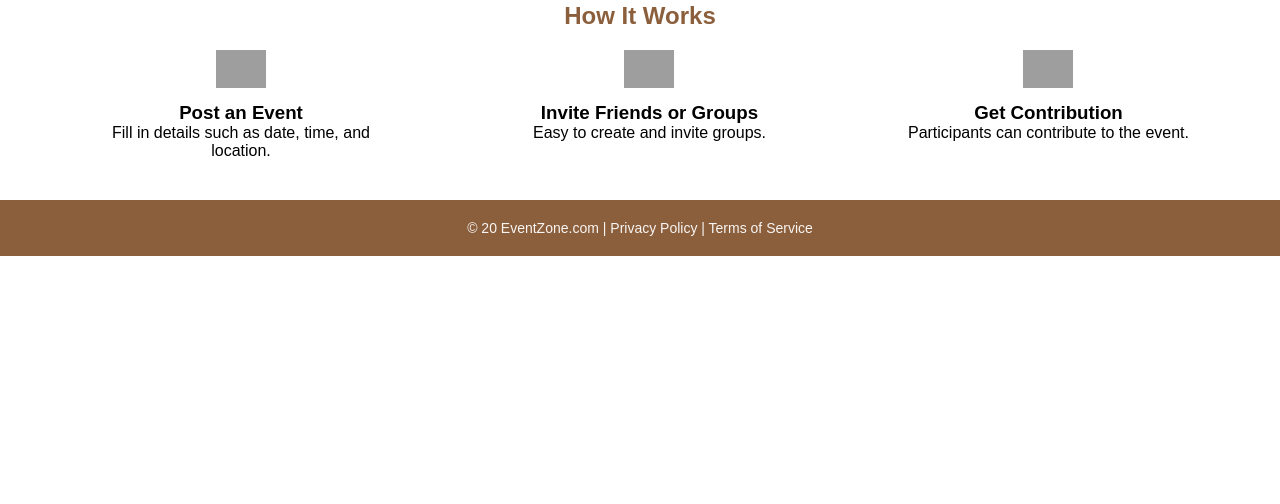
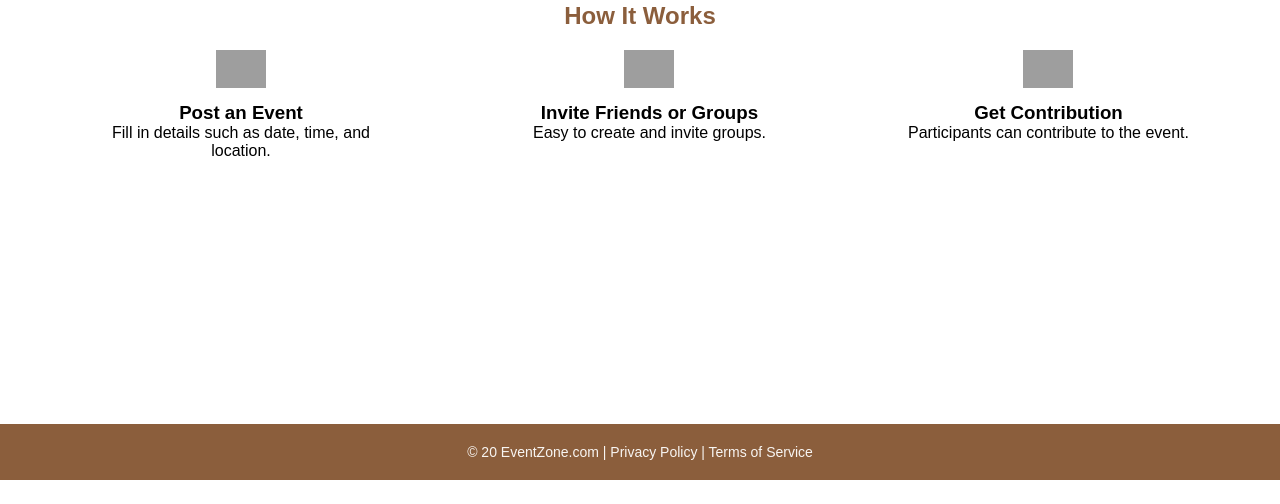
Before and after one commit to Shreyas8905/EventZone, a Flask app: page / in a window 1280 px wide. Shown: the part 296-800 px from the top of the page. Run offline with Flask 3, Linux system fonts and the light colour scheme; grey boxes are pictures that could not be loaded.

Commit message:
Fixed Home page

```diff
--- a/static/styles.css
+++ b/static/styles.css
@@ -257,3 +257,9 @@ footer a:hover {
     font-size: 12px;
   }
 }
+
+.content-wrapper {
+  min-height: calc(100vh - 80px); /* Full viewport height minus the footer height */
+  display: flex;
+  flex-direction: column;
+}
--- a/templates/index.html
+++ b/templates/index.html
@@ -6,7 +6,9 @@
   <link rel="stylesheet" href="{{ url_for('static', filename='styles.css') }}">
   <title>EventZone</title>
 </head>
+
 <body>
+  <div class = 'content-wrapper'>
   <!-- Header Section -->
   <header class="header">
     <div class="logo">
@@ -52,6 +54,7 @@
       </div>
     </div>
   </section>
+  </div>
 
   <footer>
     <p>© 20 EventZone.com | Privacy Policy | Terms of Service</p>
```
